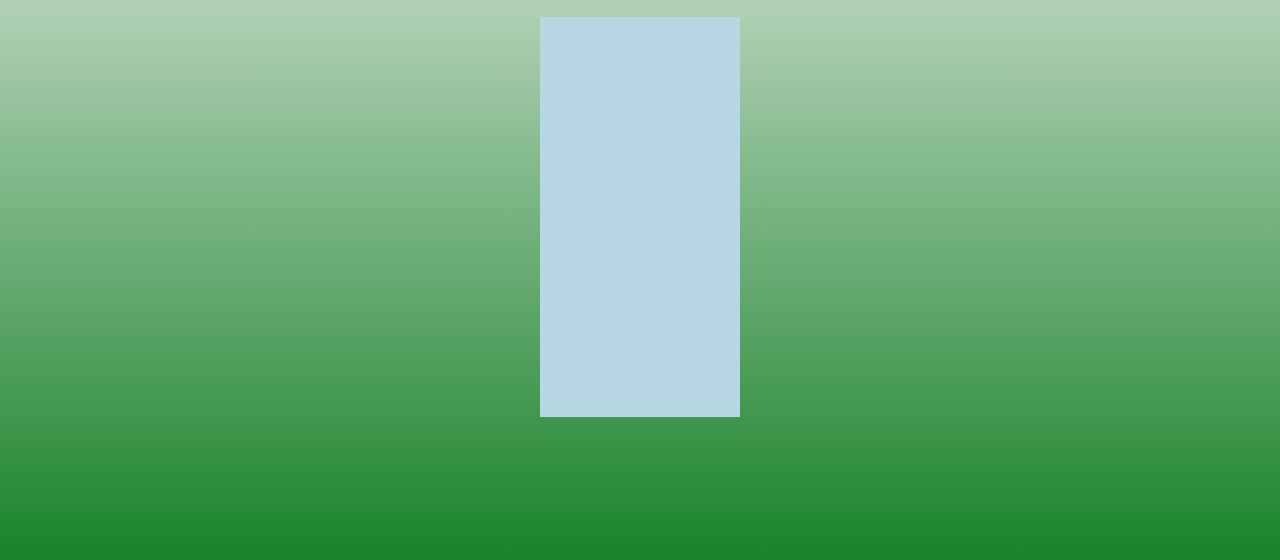
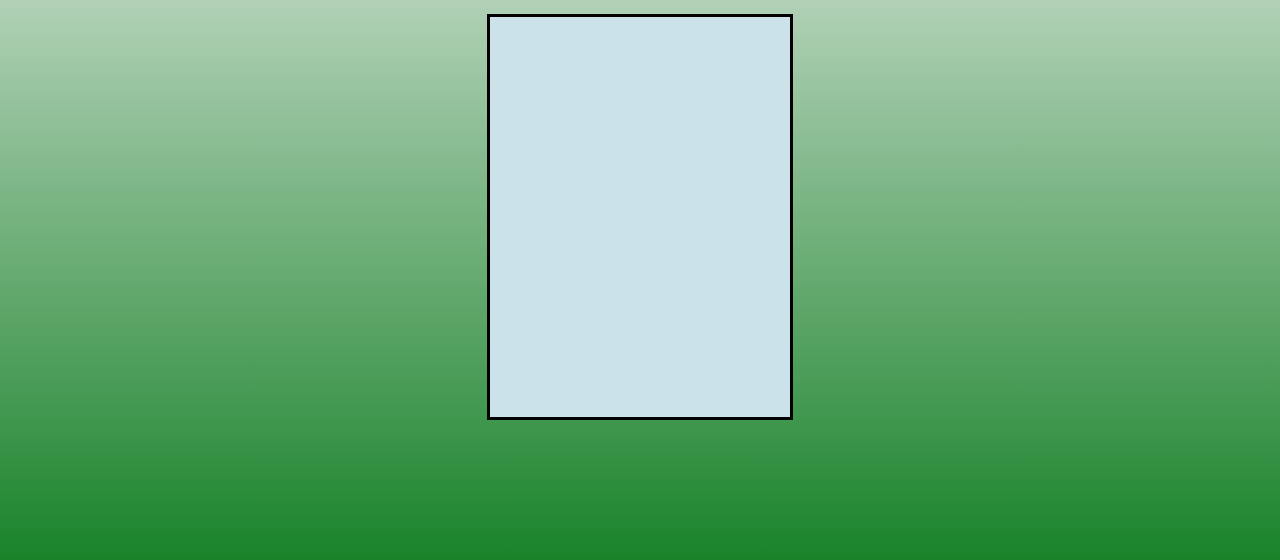
Before and after one commit to ishitab02/GS, a website: page water meter page/water-level.html in a window 1280 px wide. Shown: the part 240-800 px from the top of the page. Drawn offline with Linux system fonts and the light colour scheme.

Commit message:
Updated water-level.css

```diff
--- a/water meter page/water-level.css
+++ b/water meter page/water-level.css
@@ -42,18 +42,20 @@ button {
 }
 
 .water-container {
-    width: 200px;
+    width: 300px;
     height: 400px;
-    background-color: #b7d7e4;
+    background-color: #cbe2eb;
     position: relative;
     display: flex;
     flex-direction: column-reverse;
     overflow: hidden;
+    border: 3px solid black;
 }
 
 .water-level {
     background-color: #1E90FF;
-    transition: height 0.5s;
+    transition: height 1s ease in ease-in-out;
+
 }
 
 .message {
```
